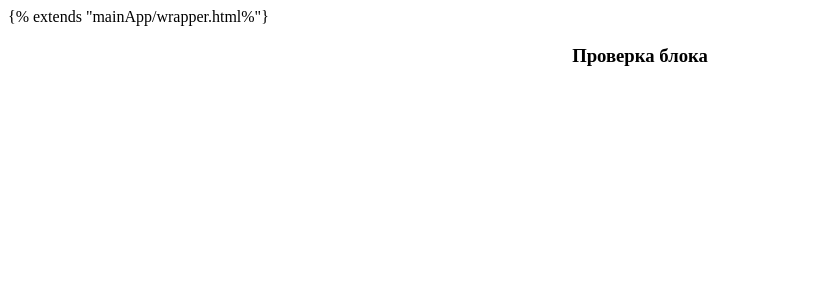
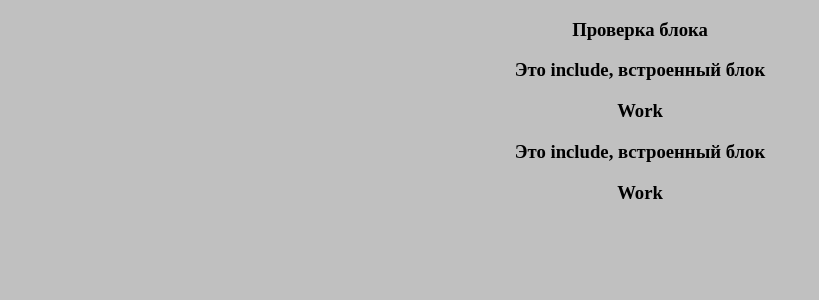
Before and after one commit to MK129y/audi_django, a Django app: page / in a window 1280 px wide. Shown: the top 300 px of the page, without its empty margins (0-819 px from the left). Run offline with Django 4.2, Linux system fonts and the light colour scheme.

Commit message:
add File

```diff
--- a/mainApp/templates/mainApp/homePage.html
+++ b/mainApp/templates/mainApp/homePage.html
@@ -1,5 +1,7 @@
-{% extends "mainApp/wrapper.html%"}
-
+{%extends "mainApp/wrapper.html" %}
 {% block content %}
 <p><center><h3>Проверка блока</h3></p>
+
+{% include "mainApp/includes/some_html.html" %}
+{% include "mainApp/includes/some_html.html" %}
 {% endblock %}
--- /dev/null
+++ b/mainApp/templates/mainApp/includes/some_html.html
@@ -0,0 +1,4 @@
+{% block content %}
+<p><center><h3>Это include, встроенный блок</h3></p>
+<p><center><h3>Work</h3></p>
+{% endblock %}
--- a/mainApp/templates/mainApp/wrapper.html
+++ b/mainApp/templates/mainApp/wrapper.html
@@ -2,10 +2,11 @@
 <html lang="en">
 <head>
     <meta charset="UTF-8">
-    <title>Заголовок страницы</title>
+    <title>Заголовок страницы сайта</title>
 </head>
 <body style = 'background: silver'>
   {% block content %}
+
   {% endblock %}
 </body>
 </html>
```
